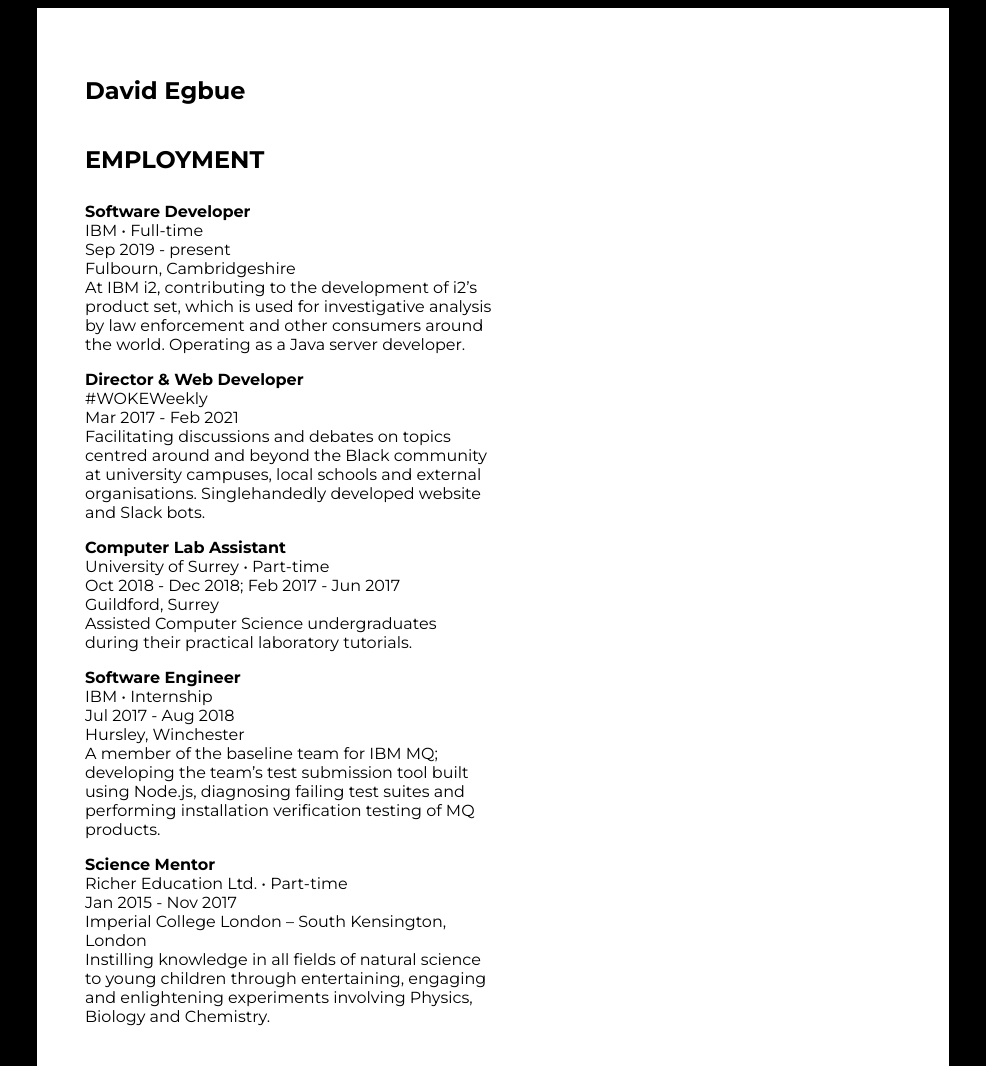
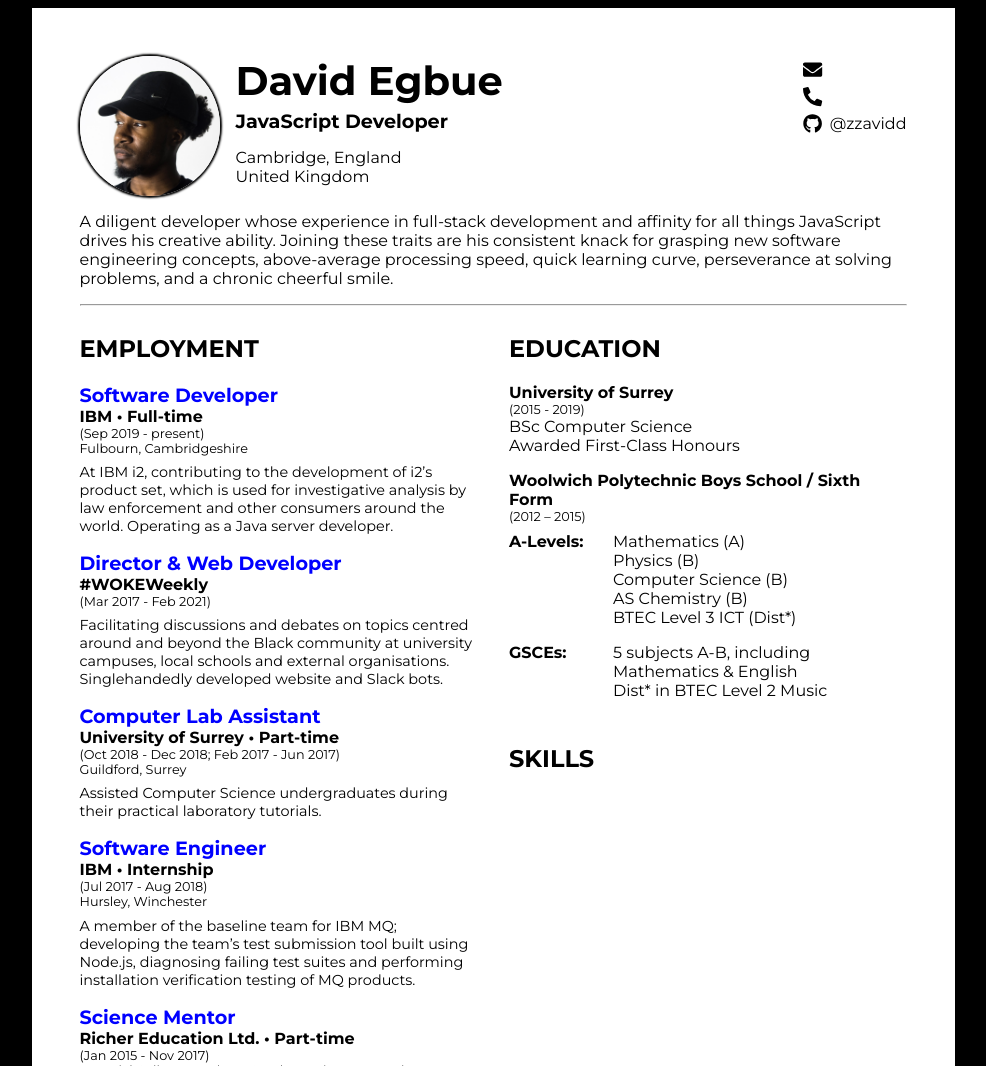
Before and after one commit to zzavidd/CurriculumVitae, a Gatsby site in the folder code/: page / in a window 1280 px wide. Shown: the top 1066 px of the page, without its empty margins (147-1133 px from the left). Built offline with nearby package versions, Linux system fonts and the light colour scheme; Gatsby itself is replaced by a stand-in of ours.

Commit message:
Refactor project + add zConfig

```diff
--- /dev/null
+++ b/code/src/components/education.tsx
@@ -0,0 +1,49 @@
+import React from 'react';
+
+export default function Education() {
+  return (
+    <section className={'education'}>
+      <h2>Education</h2>
+      <article className={'education-entry'}>
+        <div className={'education-entry-institution'}>
+          University of Surrey
+        </div>
+        <div className={'education-entry-dates'}>(2015 - 2019)</div>
+        <div>BSc Computer Science</div>
+        <div>Awarded First-Class Honours</div>
+      </article>
+      <article className={'education-entry'}>
+        <div className={'education-entry-institution'}>
+          Woolwich Polytechnic Boys School / Sixth Form
+        </div>
+        <div className={'education-entry-dates'}>(2012 – 2015)</div>
+        {Object.entries(EDUCATION).map(([stage, grades], key) => {
+          return (
+            <div className={'education-entry-table'} key={key}>
+              <div className={'education-entry-table-stage'}>{stage}:</div>
+              <div>
+                {grades.map((grade, key) => {
+                  return <div key={key}>{grade}</div>;
+                })}
+              </div>
+            </div>
+          );
+        })}
+      </article>
+    </section>
+  );
+}
+
+const EDUCATION = {
+  'A-Levels': [
+    'Mathematics (A)',
+    'Physics (B)',
+    'Computer Science (B)',
+    'AS Chemistry (B)',
+    'BTEC Level 3 ICT (Dist*)'
+  ],
+  GSCEs: [
+    '5 subjects A-B, including Mathematics & English',
+    'Dist* in BTEC Level 2 Music'
+  ]
+};
--- /dev/null
+++ b/code/src/components/employment.tsx
@@ -0,0 +1,25 @@
+import React from 'react';
+import { EXPERIENCES } from '../utils/constants';
+
+export default function Employment() {
+  return (
+    <section className={'employment'}>
+      <h2>Employment</h2>
+      {EXPERIENCES.map((experience, key) => {
+        let company = experience.company;
+        if (experience.type) {
+          company += ` \u2022 ${experience.type}`;
+        }
+        return (
+          <article className={'employment-entry'} key={key}>
+            <div className={'role'}>{experience.role}</div>
+            <div className={'company'}>{company}</div>
+            <div className={'dates'}>({experience.dates})</div>
+            <div className={'location'}>{experience.location}</div>
+            <div className={'description'}>{experience.description}</div>
+          </article>
+        );
+      })}
+    </section>
+  );
+}
--- /dev/null
+++ b/code/src/components/profile.tsx
@@ -0,0 +1,63 @@
+import { IconLookup } from '@fortawesome/fontawesome-svg-core';
+import { FontAwesomeIcon } from '@fortawesome/react-fontawesome';
+import React from 'react';
+import { PROFILE_SUMMARY } from '../utils/constants';
+
+export default function Profile() {
+  return (
+    <section className={'profile'}>
+      <header className={'profile-header'}>
+        <div className={'profile-bio'}>
+          <div>
+            <img
+              src={'/zavid-avi.jpeg'}
+              alt={'Zavid Avi'}
+              className={'profile-bio-image'}
+            />
+          </div>
+          <div className={'profile-bio-text'}>
+            <h1>David Egbue</h1>
+            <p className={'profile-bio-text-title'}>JavaScript Developer</p>
+            <div className={'profile-bio-address'}>
+              Cambridge, England <br />
+              United Kingdom
+            </div>
+          </div>
+        </div>
+        <div className={'profile-contact'}>
+          {CONTACT_DETAILS.map(({ icon, value }, key) => {
+            return (
+              <div className={'contact-row'} key={key}>
+                <span className={'contact-row__icon'}>
+                  <FontAwesomeIcon icon={icon} />
+                </span>
+                <span className={'contact-row__value'}>{value}</span>
+              </div>
+            );
+          })}
+        </div>
+      </header>
+      <p className={'profile-summary'}>{PROFILE_SUMMARY}</p>
+    </section>
+  );
+}
+
+const CONTACT_DETAILS: Array<ContactDetail> = [
+  {
+    icon: { prefix: 'fas', iconName: 'envelope' },
+    value: process.env.GATSBY_EMAIL_ADDRESS
+  },
+  {
+    icon: { prefix: 'fas', iconName: 'phone-alt' },
+    value: process.env.GATSBY_PHONE_NUMBER
+  },
+  {
+    icon: { prefix: 'fab', iconName: 'github' },
+    value: '@zzavidd'
+  }
+];
+
+type ContactDetail = {
+  icon: IconLookup;
+  value: string;
+};
--- /dev/null
+++ b/code/src/components/skills.tsx
@@ -0,0 +1,10 @@
+import React from 'react';
+
+export default function Skills() {
+  return (
+    <section className={'skills'}>
+      <h2>Skills</h2>
+
+    </section>
+  );
+}
--- a/code/src/pages/index.tsx
+++ b/code/src/pages/index.tsx
@@ -1,44 +1,33 @@
+import { library } from '@fortawesome/fontawesome-svg-core';
+import { faGithub } from '@fortawesome/free-brands-svg-icons';
+import {
+  faEnvelope,
+  faPhoneAlt,
+  faMapMarkedAlt
+} from '@fortawesome/free-solid-svg-icons';
 import React from 'react';
+
+import Education from '../components/education';
+import Employment from '../components/employment';
+import Profile from '../components/profile';
+import Skills from '../components/skills';
+
 import '../styles/App.scss';
-import { EXPERIENCES } from '../utils/constants';
+
+library.add(faGithub, faEnvelope, faPhoneAlt, faMapMarkedAlt);
 
 export default function App() {
   return (
     <main className={'main'}>
       <Profile />
-      <section className={'section'}>
+      <hr />
+      <section className={'whole'}>
         <Employment />
+        <section className={'section'}>
+          <Education />
+          <Skills />
+        </section>
       </section>
     </main>
   );
 }
-
-function Profile() {
-  return (
-    <section className={'profile'}>
-      <h1>David Egbue</h1>
-    </section>
-  );
-}
-
-function Employment() {
-  return (
-    <section className={'employment'}>
-      <h2>Employment</h2>
-      {EXPERIENCES.map((experience, key) => {
-        if (experience.type) {
-          experience.company += ` \u2022 ${experience.type}`;
-        }
-        return (
-          <div className={'employment-entry'} key={key}>
-            <div className={'role'}>{experience.role}</div>
-            <div className={'company'}>{experience.company}</div>
-            <div className={'dates'}>{experience.dates}</div>
-            <div className={'location'}>{experience.location}</div>
-            <div className={'description'}>{experience.description}</div>
-          </div>
-        );
-      })}
-    </section>
-  );
-}
--- a/code/src/styles/App.scss
+++ b/code/src/styles/App.scss
@@ -1,19 +1,25 @@
 @import url('https://fonts.googleapis.com/css2?family=Montserrat:wght@400;700&display=swap');
 
+@import 'Profile';
 @import 'Sections';
 
 body {
   background-color: #000;
   display: flex;
+  font-family: 'Montserrat', sans-serif;
   justify-content: center;
-  font-family: 'Montserrat', sans-serif;
 }
 
 main {
   background-color: #fff;
+  height: 1169px;
   padding: 3em;
-  width: 816px;
-  height: 1056px;
+  width: 827px;
+}
+
+h1 {
+  font-size: 250%;
+  margin: 0;
 }
 
 h2 {
--- /dev/null
+++ b/code/src/styles/Profile.scss
@@ -0,0 +1,51 @@
+.profile {
+  display: block;
+}
+
+.profile-header {
+  display: flex;
+  height: 140px;
+  justify-content: space-between;
+}
+
+.profile-bio {
+  // background: #bccdff;
+  border-radius: 50px;
+  display: flex;
+}
+
+.profile-bio-image {
+  border-radius: 50%;
+  box-shadow: 0 0 2px 2px #000;
+  height: 140px;
+  margin-right: 1em;
+}
+
+.profile-bio-text {
+  // padding: 1em 0;
+}
+
+.profile-bio-text-title {
+  font-size: 120%;
+  font-weight: bold;
+  margin: 0.2em 0 0.8em;
+}
+
+.profile-bio-address {
+  margin-top: 4px;
+}
+
+.profile-summary {
+  // text-align: right;
+}
+
+.contact-row {
+  align-items: center;
+  display: flex;
+  padding: 0.1em 0;
+
+  &__icon {
+    font-size: 120%;
+    padding-right: 0.4em;
+  }
+}
--- a/code/src/styles/Sections.scss
+++ b/code/src/styles/Sections.scss
@@ -1,12 +1,44 @@
-.section {
+.whole {
+  column-gap: 2em;
   display: grid;
-  grid-template-columns: 50% 50%;
+  grid-template-columns: 1fr 1fr;
 }
 
-.employment-entry {
+.employment-entry,
+.education-entry {
+  padding-bottom: 1em;
+}
+
+.education-entry-table {
+  column-gap: 1em;
+  display: grid;
+  grid-template-columns: 0.3fr 1fr;
   padding: 0.5em 0;
 
-  .role {
-    font-weight: bold;
-  }
 }
+
+.role {
+  color: #00f;
+  font-size: 120%;
+  font-weight: bold;
+}
+
+.company,
+.education-entry-institution {
+  font-weight: bold;
+}
+
+.education-entry-table-stage {
+  font-weight: bold;
+}
+
+.dates,
+.education-entry-dates,
+.location {
+  font-size: 80%;
+}
+
+.description {
+  font-size: 90%;
+  padding-top: 0.5em;
+}
--- a/code/src/utils/constants.ts
+++ b/code/src/utils/constants.ts
@@ -1,4 +1,4 @@
-export const EXPERIENCES = [
+export const EXPERIENCES: Array<Experience> = [
   {
     company: 'IBM',
     type: 'Full-time',
@@ -43,3 +43,15 @@
       'Instilling knowledge in all fields of natural science to young children through entertaining, engaging and enlightening experiments involving Physics, Biology and Chemistry.',
   },
 ];
+
+export const PROFILE_SUMMARY =
+  'A diligent developer whose experience in full-stack development and affinity for all things JavaScript drives his creative ability. Joining these traits are his consistent knack for grasping new software engineering concepts, above-average processing speed, quick learning curve, perseverance at solving problems, and a chronic cheerful smile.';
+
+type Experience = {
+  company: string;
+  role: string;
+  dates: string;
+  description: string;
+  type?: string;
+  location?: string;
+};
```
Also changed, not shown: code/package.json (+27 -1 lines), code/tsconfig.json (added, +11 -0 lines), code/static/zavid-avi.jpeg (added), 2 other files.
